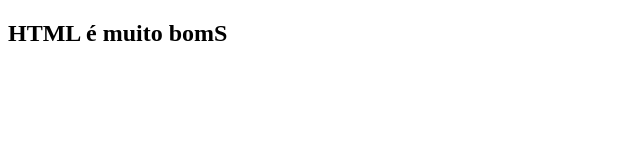
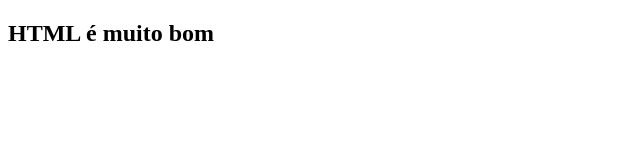
Before and after one commit to Lincoln-azv/0-1, a plain HTML site: page index.html in a window 1280 px wide. Shown: the full height of the page, 0-640 px from the left. Drawn offline with Linux system fonts and the light colour scheme.

Commit message:
correção h1

```diff
--- a/index.html
+++ b/index.html
@@ -7,6 +7,6 @@
     <title>Projeto Git</title>
 </head>
 <body>
-    <h2>HTML é muito bomS</h2>
+    <h2>HTML é muito bom</h2>
 </body>
 </html>
```
